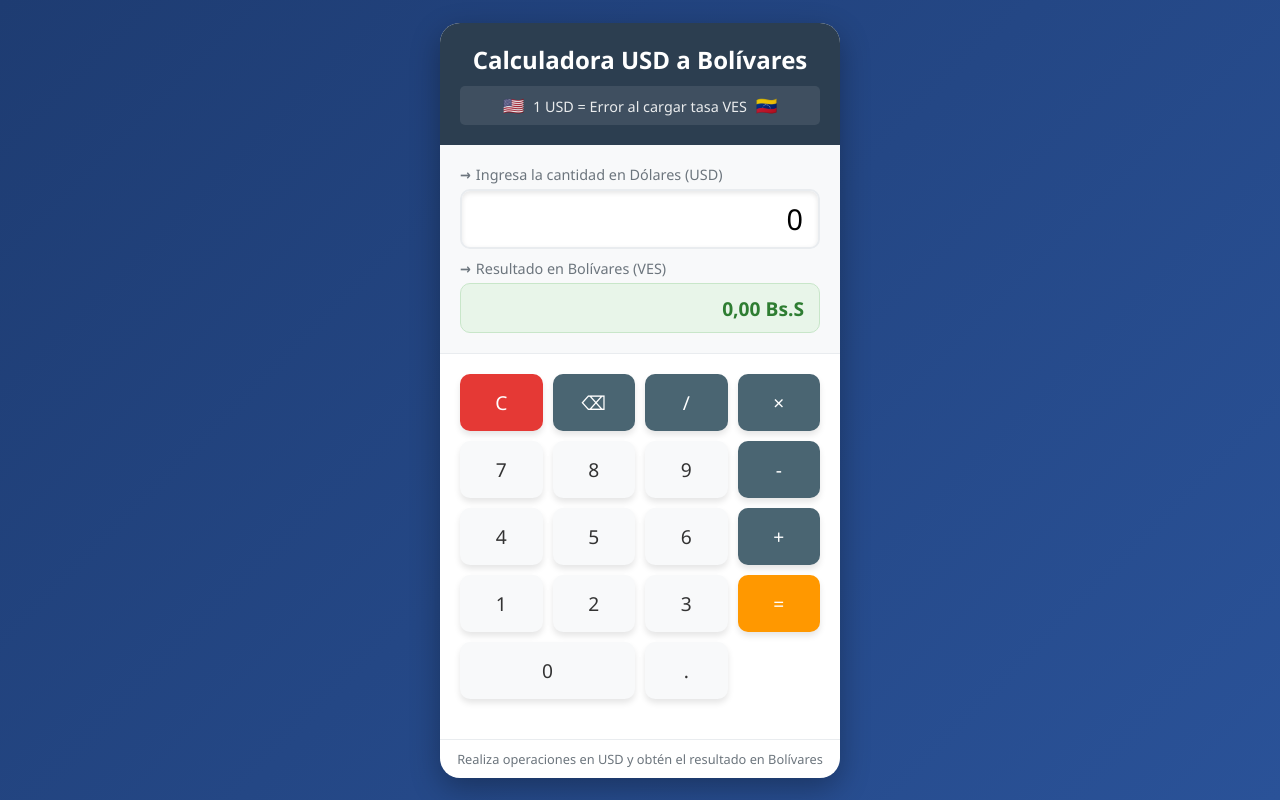
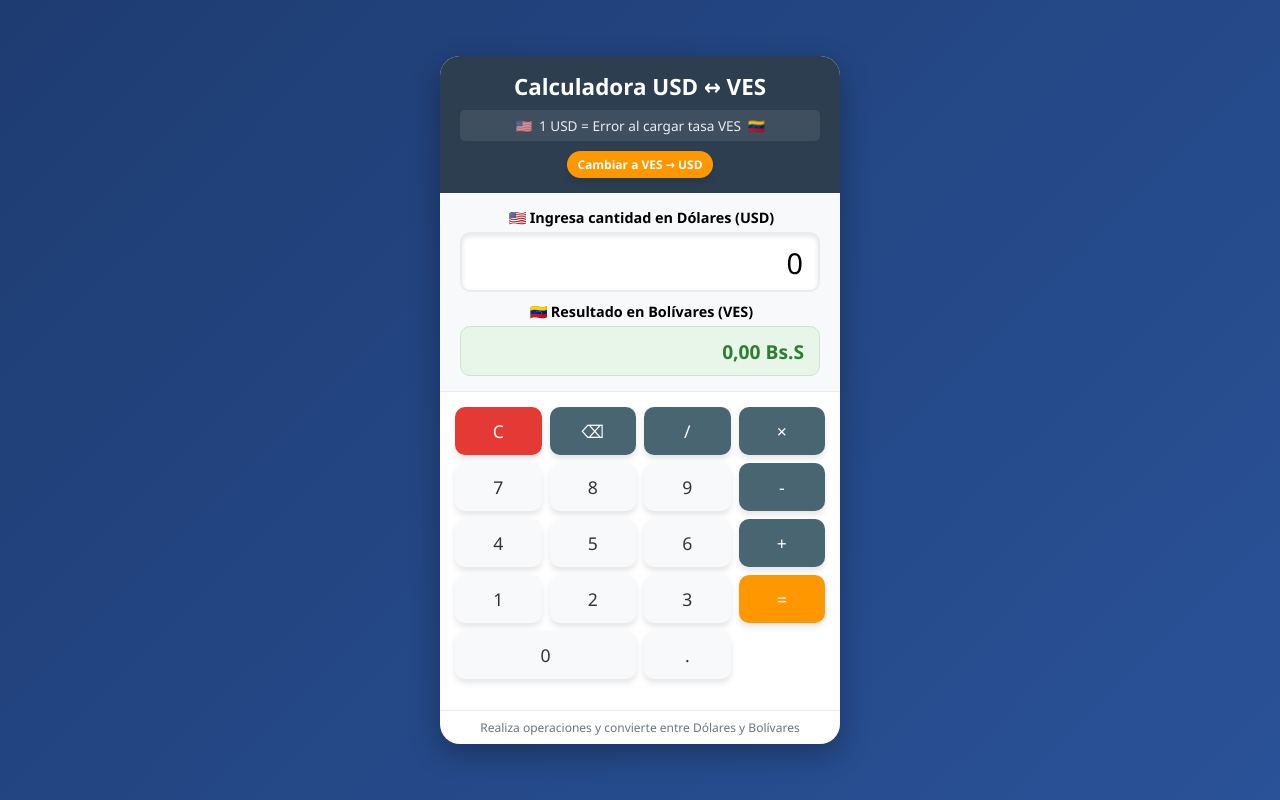
Before and after one commit to jmartinezbalkarran/Application-, a plain HTML site: page index.html in a window 1280 px wide. Drawn offline with Linux system fonts and the light colour scheme; no server answers.

Commit message:
Actualizar index.html

```diff
--- a/index.html
+++ b/index.html
@@ -3,7 +3,7 @@
 <head>
     <meta charset="UTF-8">
     <meta name="viewport" content="width=device-width, initial-scale=1.0">
-    <title>Calculadora USD a VES</title>
+    <title>Calculadora Bidireccional USD ↔ VES</title>
     <style>
         * {
             box-sizing: border-box;
@@ -33,26 +33,47 @@
         .calculator-header {
             background: #2c3e50;
             color: white;
-            padding: 20px;
+            padding: 15px 20px;
             text-align: center;
         }
 
         .calculator-header h1 {
-            font-size: 1.5rem;
-            margin-bottom: 10px;
+            font-size: 1.4rem;
+            margin-bottom: 8px;
         }
 
         .exchange-rate {
-            font-size: 0.9rem;
+            font-size: 0.85rem;
             opacity: 0.9;
             background: rgba(255, 255, 255, 0.1);
-            padding: 8px;
+            padding: 6px;
             border-radius: 5px;
+            margin-top: 8px;
+        }
+
+        .mode-toggle {
             margin-top: 10px;
         }
 
+        .toggle-btn {
+            background: #ff9800;
+            border: none;
+            color: white;
+            padding: 5px 10px;
+            border-radius: 15px;
+            cursor: pointer;
+            font-weight: bold;
+            font-size: 0.75rem;
+            transition: all 0.3s;
+        }
+
+        .toggle-btn:hover {
+            background: #f57c00;
+            transform: scale(1.05);
+        }
+
         .display-container {
-            padding: 20px;
+            padding: 15px 20px;
             background-color: #f8f9fa;
             border-bottom: 1px solid #e9ecef;
         }
@@ -61,14 +82,8 @@
             display: flex;
             align-items: center;
             margin-bottom: 5px;
-            font-size: 0.9rem;
+            font-size: 0.85rem;
             color: #6c757d;
-        }
-
-        .currency-label::before {
-            content: "→";
-            margin-right: 5px;
-            font-weight: bold;
         }
 
         .display {
@@ -102,15 +117,15 @@
         .buttons {
             display: grid;
             grid-template-columns: repeat(4, 1fr);
-            gap: 10px;
-            padding: 20px;
+            gap: 8px;
+            padding: 15px;
         }
 
         button {
             border: none;
             border-radius: 10px;
-            padding: 15px 0;
-            font-size: 1.2rem;
+            padding: 12px 0;
+            font-size: 1.1rem;
             cursor: pointer;
             transition: all 0.2s ease;
             box-shadow: 0 4px 6px rgba(0, 0, 0, 0.1);
@@ -164,38 +179,54 @@
         .error-message {
             color: #e53935;
             text-align: center;
-            padding: 10px;
-            font-size: 0.9rem;
+            padding: 8px;
+            font-size: 0.8rem;
         }
 
         .footer {
             text-align: center;
-            padding: 10px;
-            font-size: 0.8rem;
+            padding: 8px;
+            font-size: 0.75rem;
             color: #6c757d;
             border-top: 1px solid #e9ecef;
         }
 
         .flag {
             display: inline-block;
-            margin: 0 5px;
-            font-size: 1.2em;
+            margin: 0 3px;
+            font-size: 1em;
+        }
+
+        .input-label, .output-label {
+            display: flex;
+            align-items: center;
+            justify-content: center;
+            font-weight: bold;
+            margin-bottom: 5px;
+            font-size: 0.9rem;
         }
     </style>
 </head>
 <body>
     <div class="calculator-container">
         <div class="calculator-header">
-            <h1>Calculadora USD a Bolívares</h1>
+            <h1>Calculadora USD ↔ VES</h1>
             <div class="exchange-rate">
                 <span class="flag">🇺🇸</span> 1 USD = <span id="exchange-rate">Cargando...</span> VES <span class="flag">🇻🇪</span>
+            </div>
+            <div class="mode-toggle">
+                <button class="toggle-btn" id="mode-toggle">Cambiar a VES → USD</button>
             </div>
         </div>
 
         <div class="display-container">
-            <div class="currency-label">Ingresa la cantidad en Dólares (USD)</div>
+            <div class="input-label" id="input-label">
+                <span class="flag">🇺🇸</span> Ingresa cantidad en Dólares (USD)
+            </div>
             <input type="text" class="display" id="display" readonly value="0">
-            <div class="currency-label">Resultado en Bolívares (VES)</div>
+            <div class="output-label" id="output-label">
+                <span class="flag">🇻🇪</span> Resultado en Bolívares (VES)
+            </div>
             <div class="conversion-result" id="conversion-result">0,00 Bs.S</div>
         </div>
 
@@ -227,19 +258,24 @@
         <div class="error-message" id="error-message"></div>
 
         <div class="footer">
-            Realiza operaciones en USD y obtén el resultado en Bolívares
+            Realiza operaciones y convierte entre Dólares y Bolívares
         </div>
     </div>
 
     <script>
         // Variable para almacenar la tasa de cambio actual (USD a VES)
         let exchangeRate = 1;
+        // Variable para controlar el modo (true: USD → VES, false: VES → USD)
+        let isUsdToVesMode = true;
 
         // Obtener elementos del DOM
         const display = document.getElementById('display');
         const conversionResult = document.getElementById('conversion-result');
         const exchangeRateElement = document.getElementById('exchange-rate');
         const errorMessage = document.getElementById('error-message');
+        const modeToggle = document.getElementById('mode-toggle');
+        const inputLabel = document.getElementById('input-label');
+        const outputLabel = document.getElementById('output-label');
 
         // Función para obtener la tasa de cambio actual
         async function fetchExchangeRate() {
@@ -248,6 +284,10 @@
                  const response = await fetch('https://api.exchangerate-api.com/v4/latest/USD');
                  const data = await response.json();
                  exchangeRate = data.rates.VES;
+
+                // Para este ejemplo, simulamos una tasa de cambio actualizada
+                //1 USD = 36.50 VES (ejemplo, actualiza según la tasa real)
+                //exchangeRate = 36.50;
                 exchangeRateElement.textContent = `${exchangeRate.toFixed(2)}`;
 
                 // Actualizar también el resultado si ya hay un valor en pantalla
@@ -257,6 +297,28 @@
             } catch (error) {
                 console.error('Error al obtener la tasa de cambio:', error);
                 exchangeRateElement.textContent = 'Error al cargar tasa';
+            }
+        }
+
+        // Función para cambiar entre modos
+        function toggleMode() {
+            isUsdToVesMode = !isUsdToVesMode;
+
+            if (isUsdToVesMode) {
+                modeToggle.textContent = 'Cambiar a VES → USD';
+                inputLabel.innerHTML = '<span class="flag">🇺🇸</span> Ingresa cantidad en Dólares (USD)';
+                outputLabel.innerHTML = '<span class="flag">🇻🇪</span> Resultado en Bolívares (VES)';
+            } else {
+                modeToggle.textContent = 'Cambiar a USD → VES';
+                inputLabel.innerHTML = '<span class="flag">🇻🇪</span> Ingresa cantidad en Bolívares (VES)';
+                outputLabel.innerHTML = '<span class="flag">🇺🇸</span> Resultado en Dólares (USD)';
+            }
+
+            // Actualizar el cálculo si hay un valor en pantalla
+            if (display.value !== '0') {
+                calculate();
+            } else {
+                conversionResult.textContent = isUsdToVesMode ? '0,00 Bs.S' : '$0.00';
             }
         }
 
@@ -274,7 +336,7 @@
         // Función para limpiar la pantalla
         function clearDisplay() {
             display.value = '0';
-            conversionResult.textContent = '0,00 Bs.S';
+            conversionResult.textContent = isUsdToVesMode ? '0,00 Bs.S' : '$0.00';
             errorMessage.textContent = '';
         }
 
@@ -291,7 +353,7 @@
             if (display.value !== '0') {
                 calculate();
             } else {
-                conversionResult.textContent = '0,00 Bs.S';
+                conversionResult.textContent = isUsdToVesMode ? '0,00 Bs.S' : '$0.00';
             }
         }
 
@@ -309,9 +371,21 @@
                 // Mostrar el resultado
                 display.value = result;
 
-                // Convertir a bolívares y mostrar
-                const converted = result * exchangeRate;
-                conversionResult.textContent = `${formatCurrency(converted)} Bs.S`;
+                // Convertir según el modo
+                let converted;
+                let formattedResult;
+
+                if (isUsdToVesMode) {
+                    // Modo USD → VES
+                    converted = result * exchangeRate;
+                    formattedResult = `${formatCurrency(converted)} Bs.S`;
+                } else {
+                    // Modo VES → USD
+                    converted = result / exchangeRate;
+                    formattedResult = `$${converted.toFixed(2)}`;
+                }
+
+                conversionResult.textContent = formattedResult;
 
             } catch (error) {
                 errorMessage.textContent = 'Error: Operación no válida';
@@ -345,6 +419,11 @@
                 case 'Backspace':
                     deleteLast();
                     break;
+                case 'm':
+                case 'M':
+                    // Tecla M para cambiar modo
+                    toggleMode();
+                    break;
             }
         });
 
@@ -352,6 +431,9 @@
         window.onload = function() {
             fetchExchangeRate();
 
+            // Agregar evento al botón de cambio de modo
+            modeToggle.addEventListener('click', toggleMode);
+
             // Actualizar la tasa cada 30 segundos (simulado)
             setInterval(fetchExchangeRate, 30000);
         };
```
